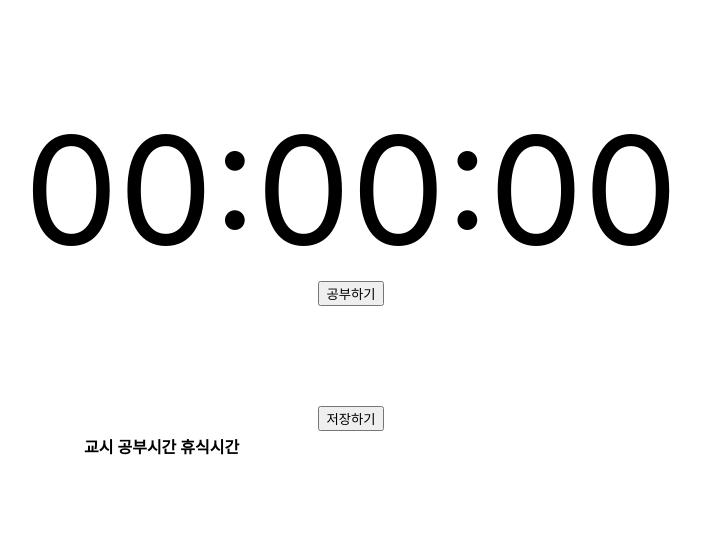
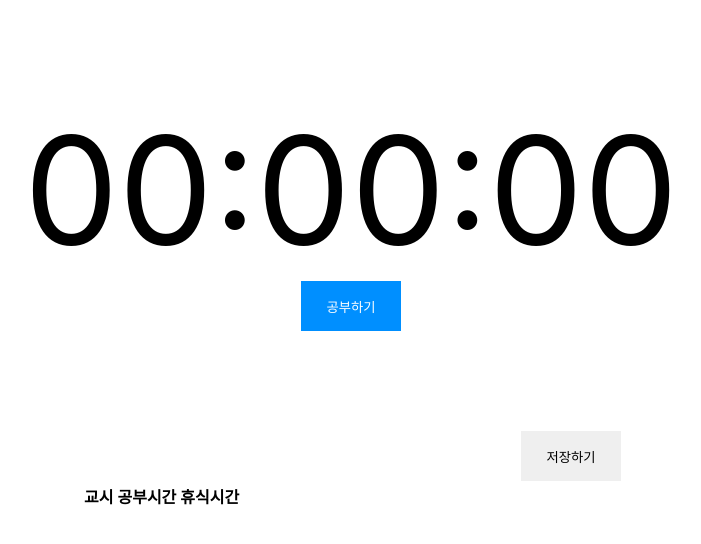
Before and after one commit to Kang-Jh/studytimestopwatch, a React (Create React App) app: page / in a window 1280 px wide. Shown: the top 544 px of the page, without its empty margins (289-990 px from the left). Built offline with nearby package versions, Linux system fonts and the light colour scheme.

Commit message:
v0.2.0 css

```diff
--- a/src/App.css
+++ b/src/App.css
@@ -1,5 +1,9 @@
 .App {
   text-align: center;
+}
+
+.textAlign-right {
+  text-align: right;
 }
 
 .srOnly {
--- a/src/styles/modal.css
+++ b/src/styles/modal.css
@@ -6,6 +6,7 @@
   overflow: auto;
   width: 100%;
   height: 100%;
+  /* just below property and value is fallback of last property and value */
   background-color: rgb(0, 0, 0);
   background-color: rgba(0, 0, 0, 0.5);
 }
--- a/src/styles/stopwatch.css
+++ b/src/styles/stopwatch.css
@@ -5,15 +5,11 @@
 
 .Stopwatch-sectionHeader {
   font-size: 40px;
-  margin-bottom: 0;
+  margin: 0;
 }
 
 .Stopwatch-stopwatchDisplay {
   font-size: 150px;
-}
-
-.Stopwatch-saveButton-div {
-  text-align: right;
 }
 
 .Stopwatch-studyRecords-section {
@@ -36,3 +32,20 @@
 .Stopwatch-saveRecordsForm-inputDiv {
   padding: 150px 0;
 }
+
+.Stopwatch-button {
+  display: inline-block;
+  border: none;
+  width: 100px;
+  height: 50px;
+}
+
+.Stopwatch-background-blue {
+  color: #fefefe;
+  background-color: #008fff;
+}
+
+.Stopwatch-background-white {
+  color: #070707;
+  background-color: #fefefe;
+}
```
